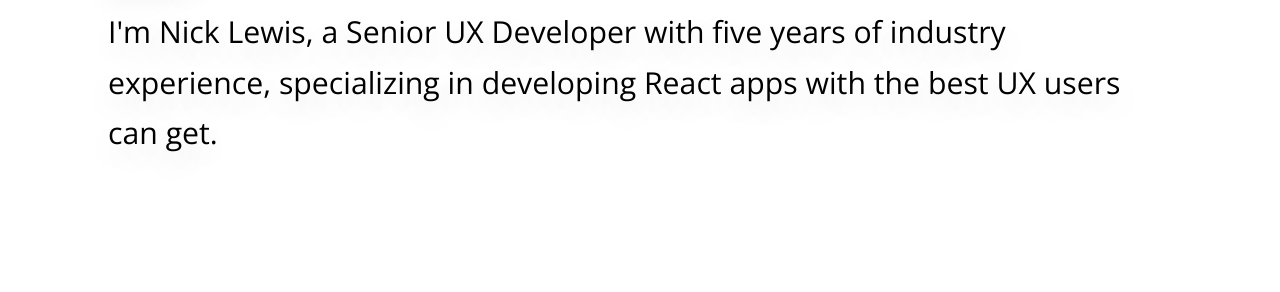
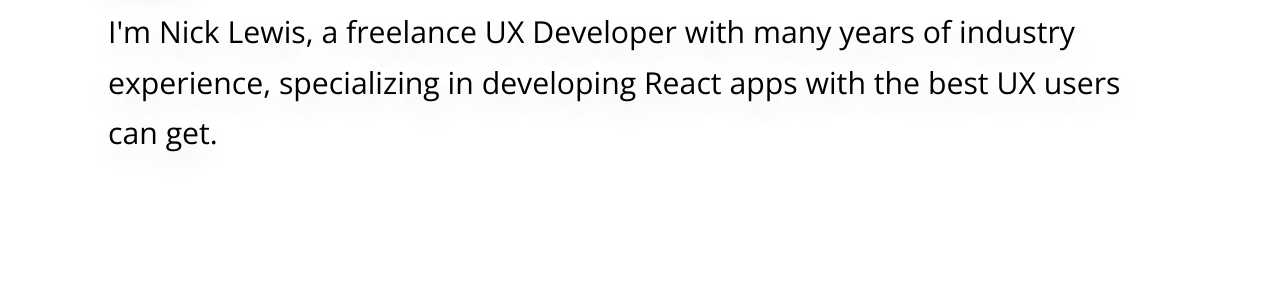
Before and after one commit to nickeblewis/nicklewis.net.2, a Gatsby site: page / in a window 1280 px wide. Shown: the part 131-423 px from the top of the page. Built offline with nearby package versions, Linux system fonts and the light colour scheme; Gatsby itself is replaced by a stand-in of ours; some packages are replaced by stand-ins of ours.

Commit message:
Changed header

```diff
--- a/src/pages/index.js
+++ b/src/pages/index.js
@@ -11,7 +11,7 @@ const IndexPage = props => {
       <div className={styles.hero}>
         <h1>Hi.</h1>
         <p>
-          I&apos;m Nick Lewis, a Senior UX Developer with five years of industry experience, specializing in developing
+          I&apos;m Nick Lewis, a freelance UX Developer with many years of industry experience, specializing in developing
           React apps with the best UX users can get.
         </p>
       </div>
```
